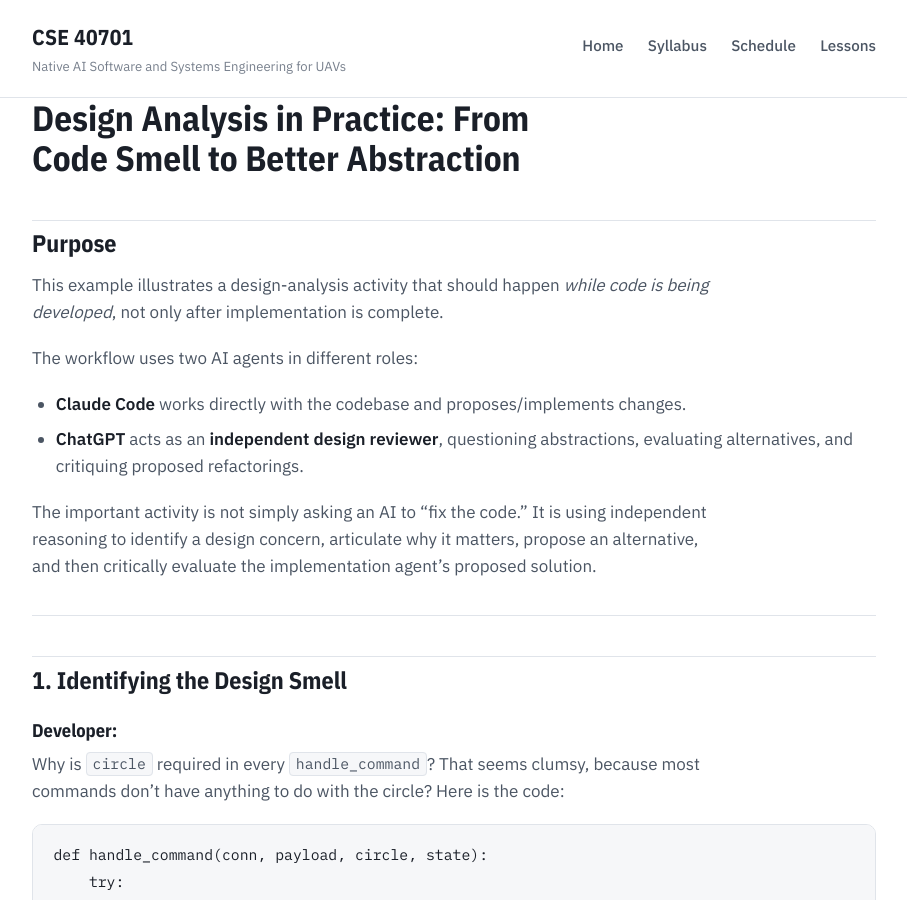
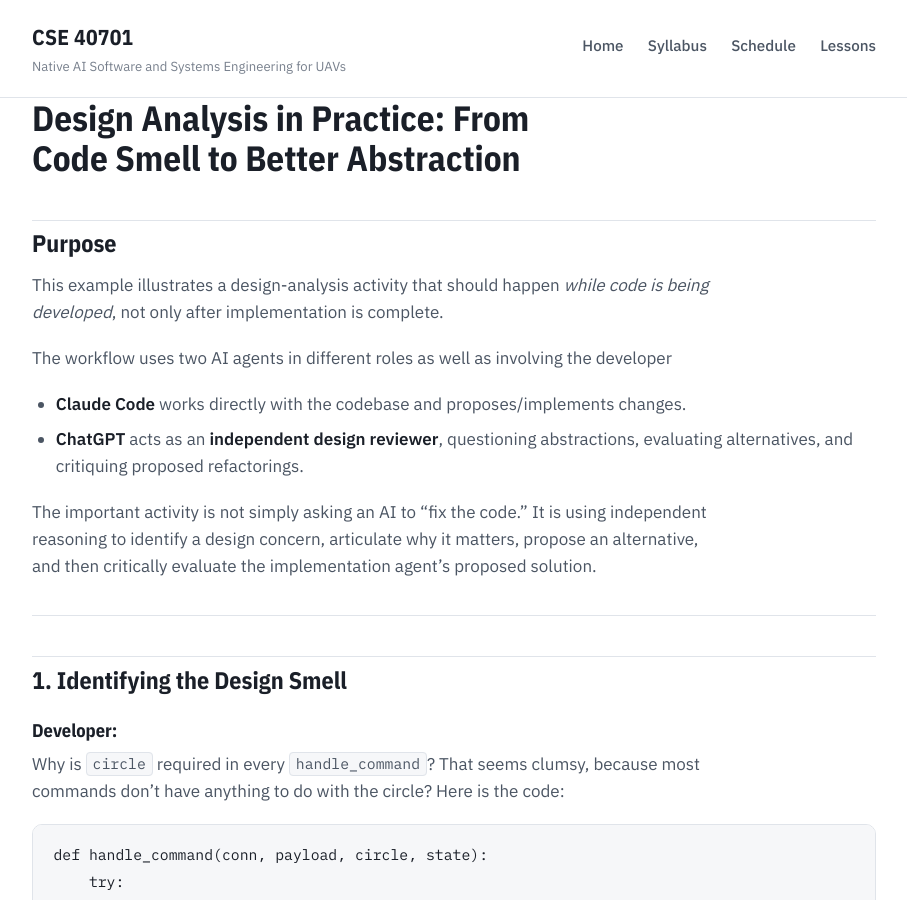
Before and after one commit to JaneClelandHuang/uav-native-ai, a Jekyll site: the page built from exemplars/chatgpt-as-a-design-agent/design-analysis-1.md, in a window 1280 px wide and 900 px high. Shown: the whole window, without its empty margins (186-1093 px from the left). Built offline with Jekyll 4.4.1, drawn with Linux system fonts in a browser that asks for light colours; our own code applies the rules of GitHub Pages for plain Markdown files.

Commit message:
Update design-analysis-1.md to include developer involvement
Clarified the role of AI agents in the design-analysis workflow.

```diff
--- a/exemplars/chatgpt-as-a-design-agent/design-analysis-1.md
+++ b/exemplars/chatgpt-as-a-design-agent/design-analysis-1.md
@@ -6,7 +6,7 @@ This example illustrates a design-analysis activity that should happen
 *while code is being developed*, not only after implementation is
 complete.
 
-The workflow uses two AI agents in different roles:
+The workflow uses two AI agents in different roles as well as involving the developer
 
 -   **Claude Code** works directly with the codebase and
     proposes/implements changes.
```
